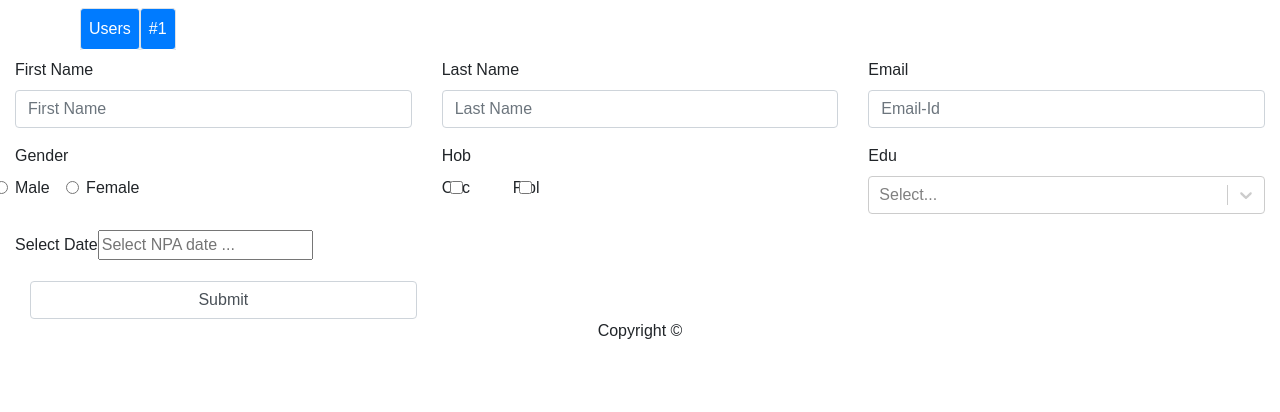
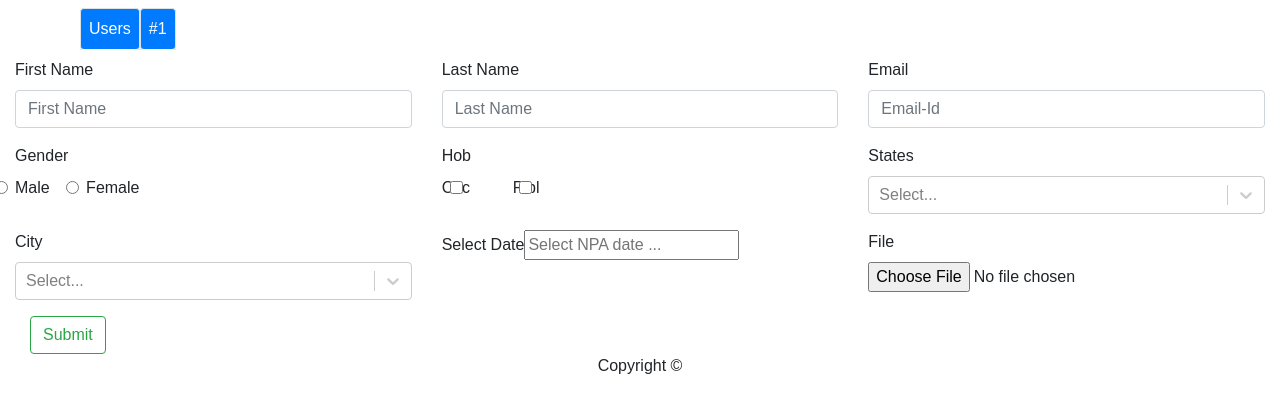
Before and after one commit to vikas-96/reactambabdemo, a React (Create React App) app: page /users/add in a window 1280 px wide. Shown: the top 412 px of the page. Built offline with nearby package versions, Linux system fonts and the light colour scheme; no server answers.

Commit message:
cascading dropdown done

```diff
--- a/package.json
+++ b/package.json
@@ -3,6 +3,7 @@
   "version": "0.1.0",
   "private": true,
   "dependencies": {
+    "axios": "^0.19.0",
     "date-fns": "^2.4.1",
     "react": "^16.10.2",
     "react-datepicker": "^2.9.6",
--- /dev/null
+++ b/src/helpers/Helpers.js
@@ -0,0 +1,19 @@
+// differenciated to key value
+export const getKeyValue = props => {
+  let options = [];
+  options = Object.keys(props).map(key => {
+    return { value: key, label: props[key] };
+  });
+
+  return options;
+};
+
+// differenciated to key value
+export const getCityKeyValue = props => {
+  let options = [];
+  options = Object.keys(props).map(key => {
+    return { value: props[key]._id, label: props[key].city };
+  });
+
+  return options;
+};
--- a/src/pages/Users/AddUsers.js
+++ b/src/pages/Users/AddUsers.js
@@ -1,13 +1,11 @@
 import React from "react";
 import UserForm from "./UserForm";
 import { format } from "date-fns";
+import { getCity } from "../../request/users";
 
 class AddUsers extends React.Component {
   constructor(props) {
     super(props);
-
-    this.handleChange = this.handleChange.bind(this);
-    this.handleSubmit = this.handleSubmit.bind(this);
 
     this.state = {
       first_name: "",
@@ -15,9 +13,10 @@ class AddUsers extends React.Component {
       email: "",
       gender: "",
       hob: [],
-      edu: "",
-      eduvalue: "",
-      npa_date: ""
+      states: "",
+      statesvalue: "",
+      npa_date: "",
+      city: []
     };
   }
 
@@ -46,6 +45,14 @@ class AddUsers extends React.Component {
       [componentName.name]: e,
       [componentName.name + "value"]: e.value
     });
+    if (componentName.name === "states") {
+      // city api called
+      getCity(e.value).then(response =>
+        this.setState({
+          city: response.data
+        })
+      );
+    }
   };
 
   handleSubmit = e => {
--- a/src/pages/Users/UserForm.js
+++ b/src/pages/Users/UserForm.js
@@ -1,9 +1,10 @@
 import React, { useState, useEffect } from "react";
-import { Form, FormGroup, Input, Label, Row, Col } from "reactstrap";
+import { Form, FormGroup, Input, Label, Row, Col, Button } from "reactstrap";
 import Select from "react-select";
 import DatePicker from "react-datepicker";
 import "react-datepicker/dist/react-datepicker.css";
-// import { parse } from "date-fns";
+import { getStates } from "../../request/users";
+import { getKeyValue, getCityKeyValue } from "../../helpers/Helpers";
 
 const checkboxes = [
   {
@@ -18,16 +19,17 @@ const checkboxes = [
   }
 ];
 
-const options = [
-  { value: "ssc", label: "Ssc" },
-  { value: "hsc", label: "Hsc" },
-  { value: "ty", label: "Ty" }
-];
+const UserForm = props => {
+  const [states, setStates] = useState("");
 
-const UserForm = props => {
-  const [city, setCity] = useState("");
+  useEffect(() => {
+    getStates().then(res => {
+      setStates(res);
+    });
+  }, []);
 
-  useEffect(() => {});
+  let statesoptions = getKeyValue(states);
+  let cityoptions = getCityKeyValue(props.statedata.city);
 
   return (
     <Form onSubmit={props.submithandler}>
@@ -107,12 +109,11 @@ const UserForm = props => {
             <br />
             <Row>
               {checkboxes.map((item, index) => (
-                <Col md={2}>
+                <Col md={2} key={index}>
                   <label>
                     {item.label}
                     <Input
                       type="checkbox"
-                      key={index}
                       name={item.name}
                       value={item.value}
                       // checked={props.statedata.checkedItems.get(item.name)}
@@ -126,17 +127,28 @@ const UserForm = props => {
         </Col>
         <Col md={4}>
           <FormGroup>
-            <Label for="edu">Edu</Label>
+            <Label for="states">States</Label>
             <Select
-              name="edu"
-              value={props.statedata.edu}
+              name="states"
+              defaultValue={props.statedata.states}
               onChange={props.SelectChange}
-              options={options}
+              options={statesoptions}
             />
           </FormGroup>
         </Col>
       </Row>
       <Row>
+        <Col md={4}>
+          <FormGroup>
+            <Label for="city">City</Label>
+            <Select
+              name="city"
+              value={props.statedata.city}
+              onChange={props.SelectChange}
+              options={cityoptions}
+            />
+          </FormGroup>
+        </Col>
         <Col md={4}>
           <FormGroup>
             <Label for="npa_date">Select Date</Label>
@@ -153,9 +165,17 @@ const UserForm = props => {
             />
           </FormGroup>
         </Col>
+        <Col md={4}>
+          <FormGroup>
+            <Label for="exampleFile">File</Label>
+            <Input type="file" name="file" />
+          </FormGroup>
+        </Col>
       </Row>
       <Col md={4}>
-        <Input type="submit" />
+        <Button type="submit" outline color="success">
+          Submit
+        </Button>
       </Col>
     </Form>
   );
--- /dev/null
+++ b/src/request/users.js
@@ -0,0 +1,25 @@
+import axios from "axios";
+let token =
+  "eyJ0eXAiOiJKV1QiLCJhbGciOiJIUzI1NiJ9.eyJpZCI6IjVkN2I4ZmQ4NDZiNWZiMDAyZDFlM2ZmNSJ9.fnKR_ESQ_jaEBBKcKF228dfkgj1GTVTZdQTYYZ0Dihw";
+
+// state api
+export function getStates() {
+  return axios
+    .get(process.env.REACT_APP_API_URL + `/api/state/`, {
+      headers: {
+        Authorization: "Bearer " + token,
+        "Content-Type": "application/json"
+      }
+    })
+    .then(response => response.data);
+}
+
+// city api
+export function getCity(stateid) {
+  return axios.get(process.env.REACT_APP_API_URL + `/api/city/` + stateid, {
+    headers: {
+      Authorization: "Bearer " + token,
+      "Content-Type": "application/json"
+    }
+  });
+}
```
Also changed, not shown: 1 other file (tests, documents, lock files or other folders).
